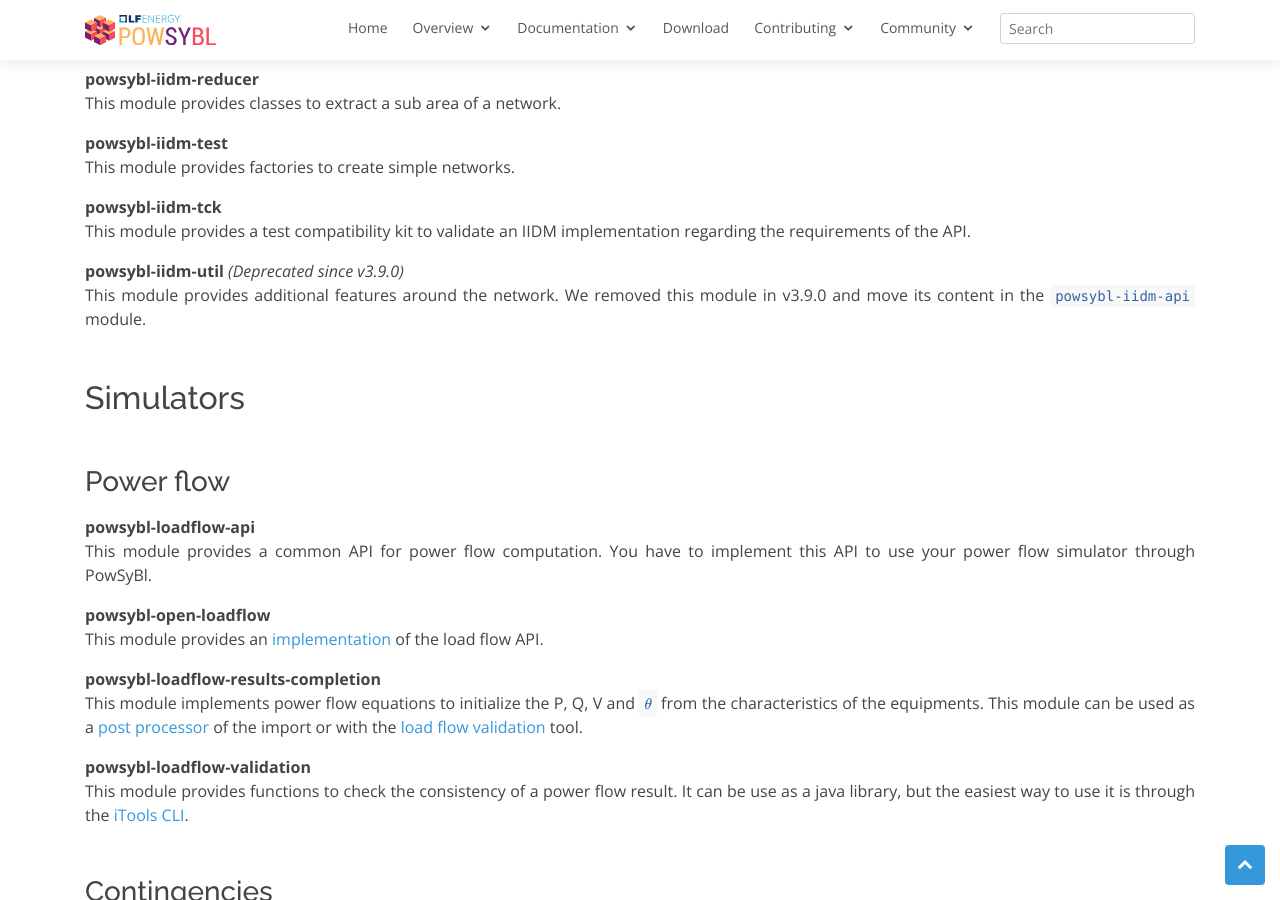
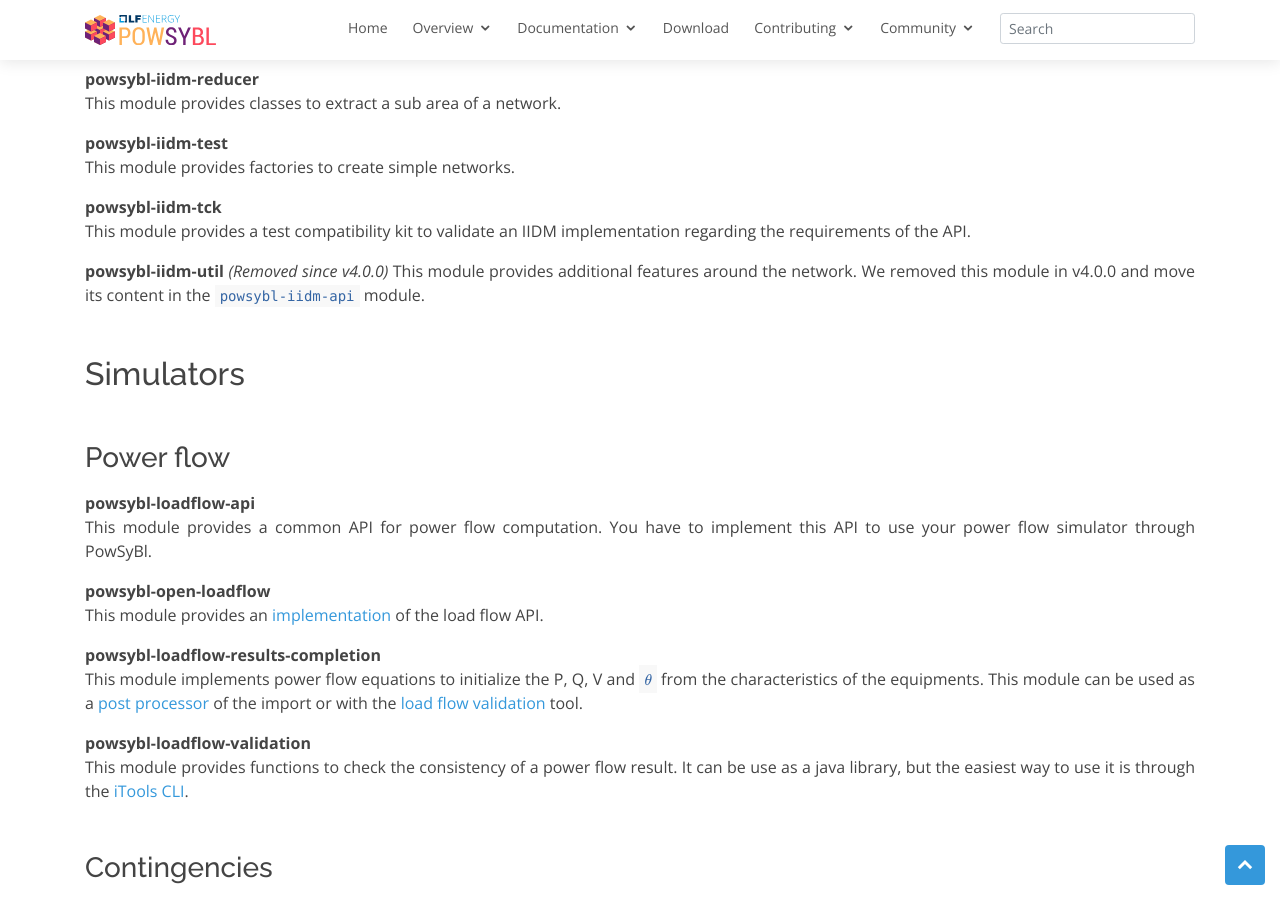
Before and after one commit to powsybl/powsybl.github.io, a Jekyll site: the page built from pages/documentation/developer/artifacts.md, in a window 1280 px wide and 900 px high, scrolled down 3779 px. Built offline with Jekyll 4.4.1, drawn with Linux system fonts in a browser that asks for light colours; our own code applies the rules of GitHub Pages for plain Markdown files; some of the changed text lies outside the part shown.

Commit message:
Update list of artifacts by indicating removed modules
Signed-off-by: RALAMBOTIANA MIORA <miora.ralambotiana@rte-france.com>

```diff
--- a/pages/documentation/developer/artifacts.md
+++ b/pages/documentation/developer/artifacts.md
@@ -129,8 +129,8 @@
 **powsybl-iidm-tck**
 This module provides a test compatibility kit to validate an IIDM implementation regarding the requirements of the API.
 
-**powsybl-iidm-util** *(Deprecated since v3.9.0)*
-This module provides additional features around the network. We removed this module in v3.9.0 and move its content in the `powsybl-iidm-api` module.
+**powsybl-iidm-util** *(Removed since v4.0.0)*
+This module provides additional features around the network. We removed this module in v4.0.0 and move its content in the `powsybl-iidm-api` module.
 
 ## Simulators
 
@@ -194,8 +194,8 @@
 **powsybl-dynamic-simulation-tool**
 This module provides an [iTools](../user/itools/dynamic-simulation.md) command to run time-domain simulation.
 
-**powsybl-simulation-api**
-This module provides a legacy API for time domain simulation. This module is not maintained anymore and will be replaced by the **powsybl-dynamic-simulation-api**.
+**powsybl-simulation-api**  *(Removed since v4.0.1)*
+This module provides a legacy API for time domain simulation. We removed this module in 4.0.1 ; `powsybl-dynamic-simulation-api` should be used instead.
 
 ### Optimal power load flow on network variants (Metrix)
 
```
